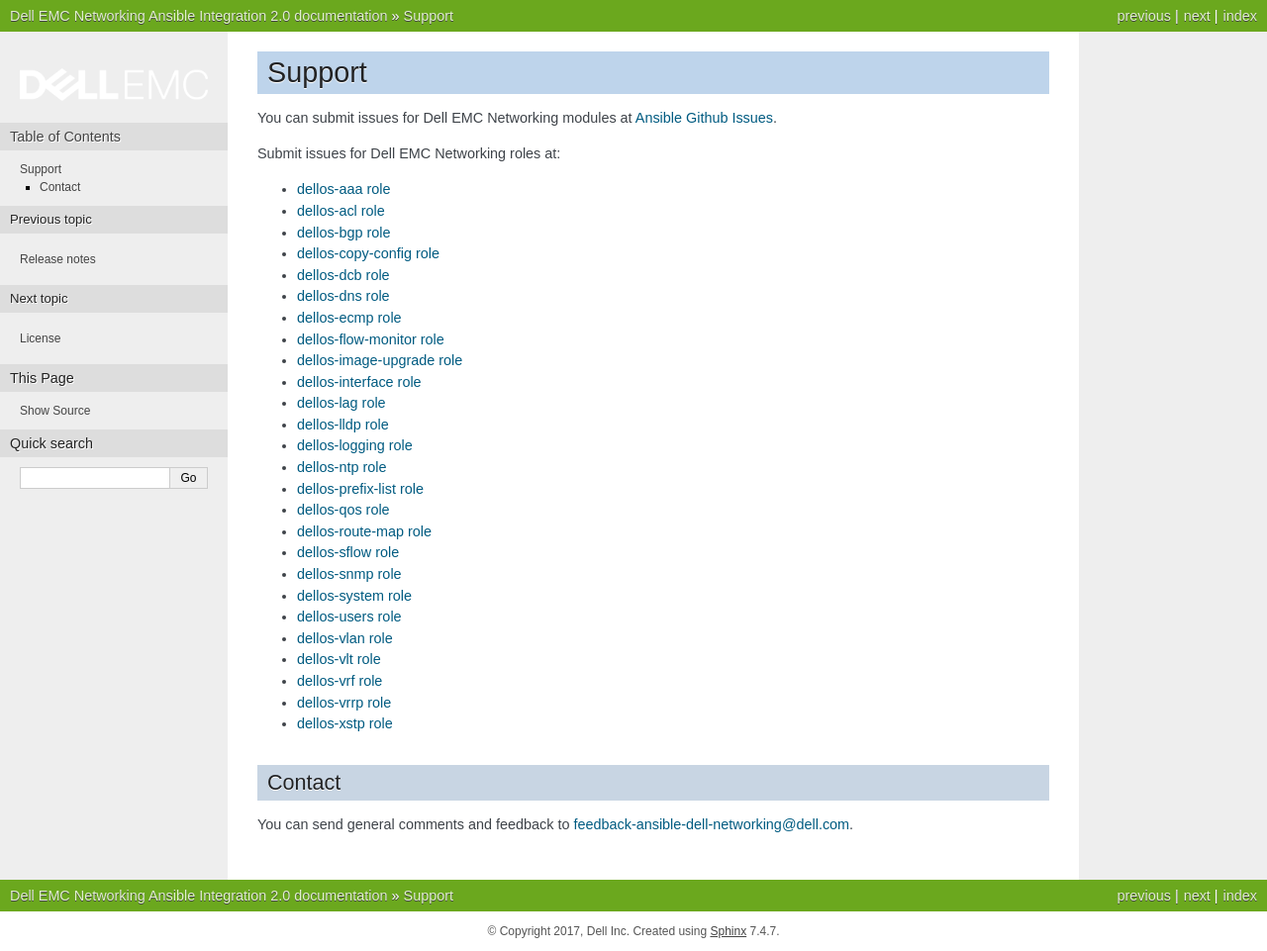
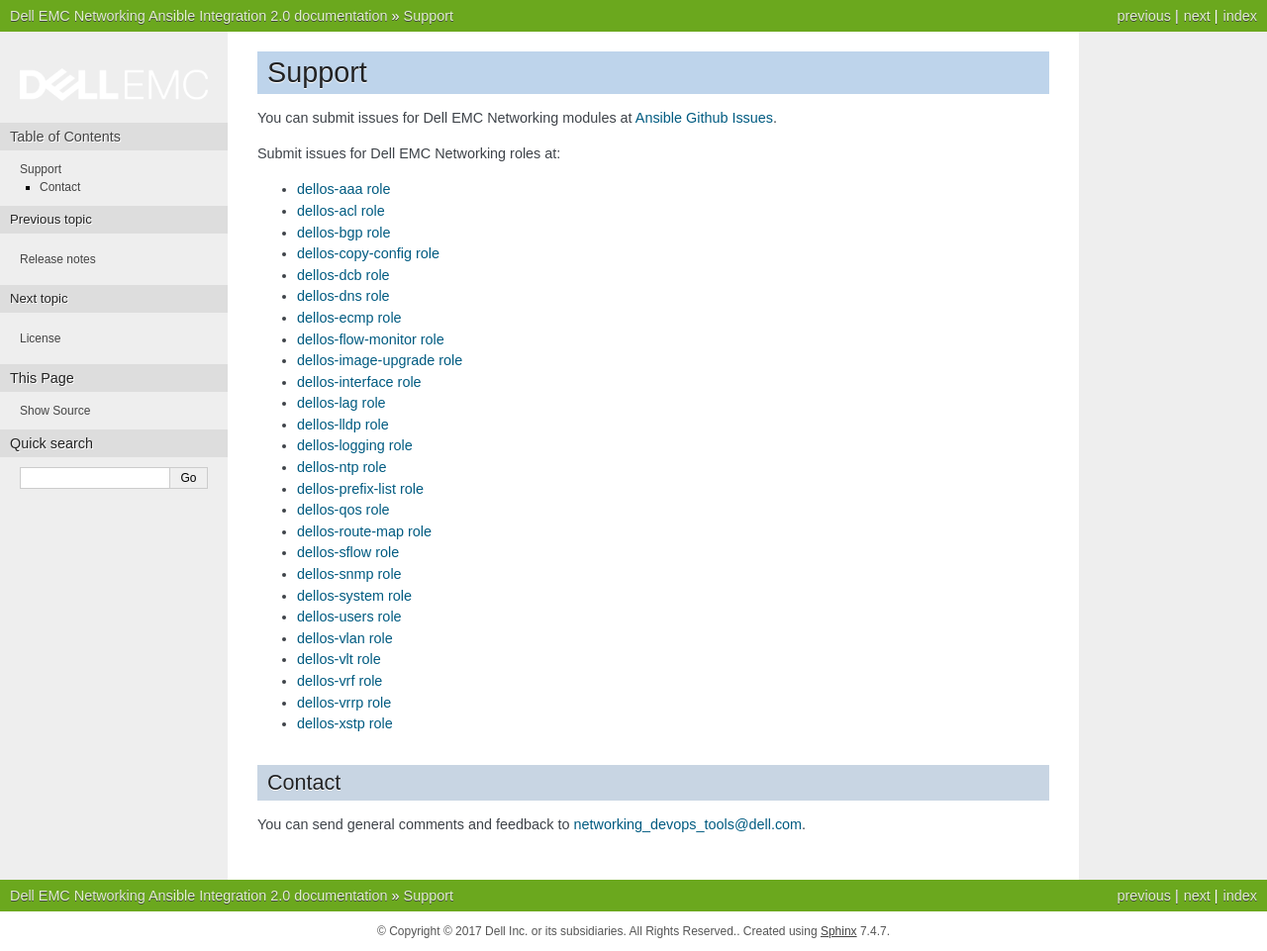
Before and after one commit to Dell-Networking/ansible-dellos-docs, a Sphinx documentation site: the page built from source/support.rst, in a window 1280 px wide. Shown: the whole page at 99% size. Built offline with Sphinx 7.4.7, drawn with Linux system fonts in a browser that asks for light colours.

Commit message:
Update Copyright & support email address.

```diff
--- a/source/conf.py
+++ b/source/conf.py
@@ -52,7 +52,7 @@
 
 # General information about the project.
 project = u'Dell EMC Networking Ansible Integration'
-copyright = u'2017, Dell Inc'
+copyright = u'© 2017 Dell Inc. or its subsidiaries. All Rights Reserved.'
 author = u'Dell EMC Networking Team'
 
 # The version info for the project you're documenting, acts as replacement for
--- a/source/support.rst
+++ b/source/support.rst
@@ -36,4 +36,4 @@
 Contact
 -------
 
-You can send general comments and feedback to feedback-ansible-dell-networking@dell.com.
+You can send general comments and feedback to networking_devops_tools@dell.com.
```
